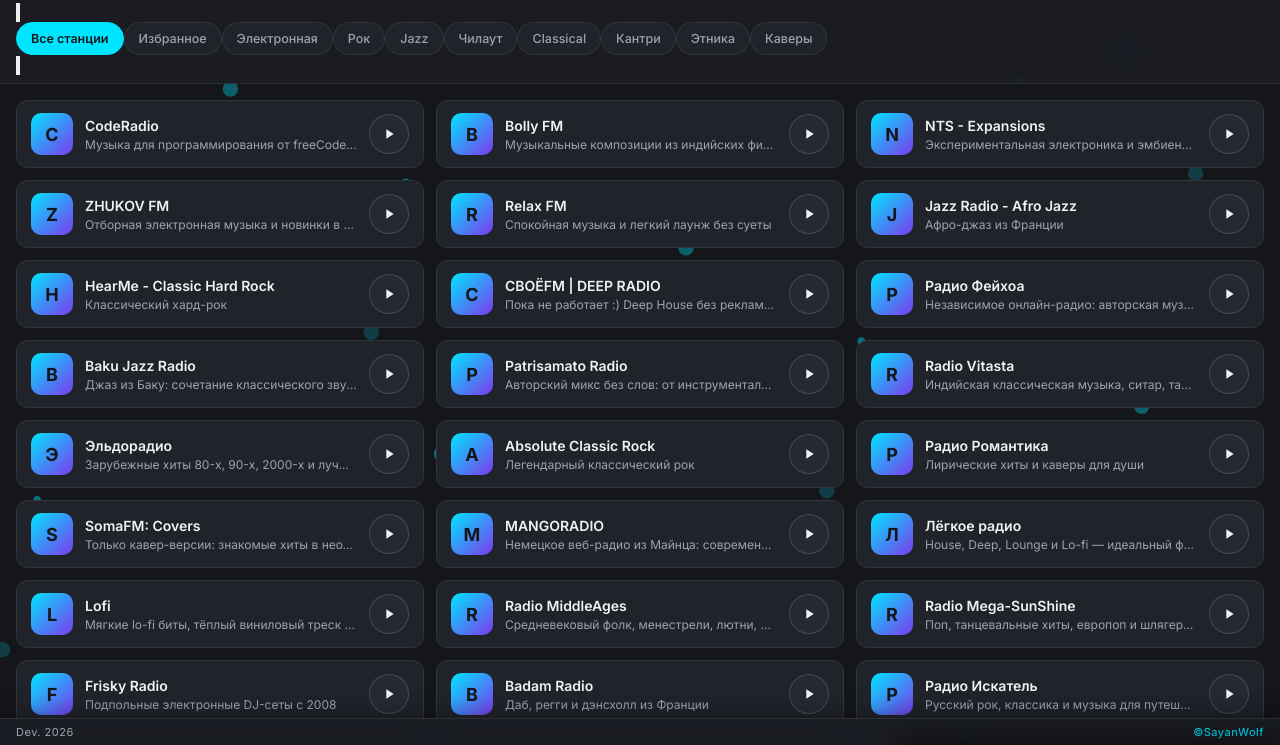
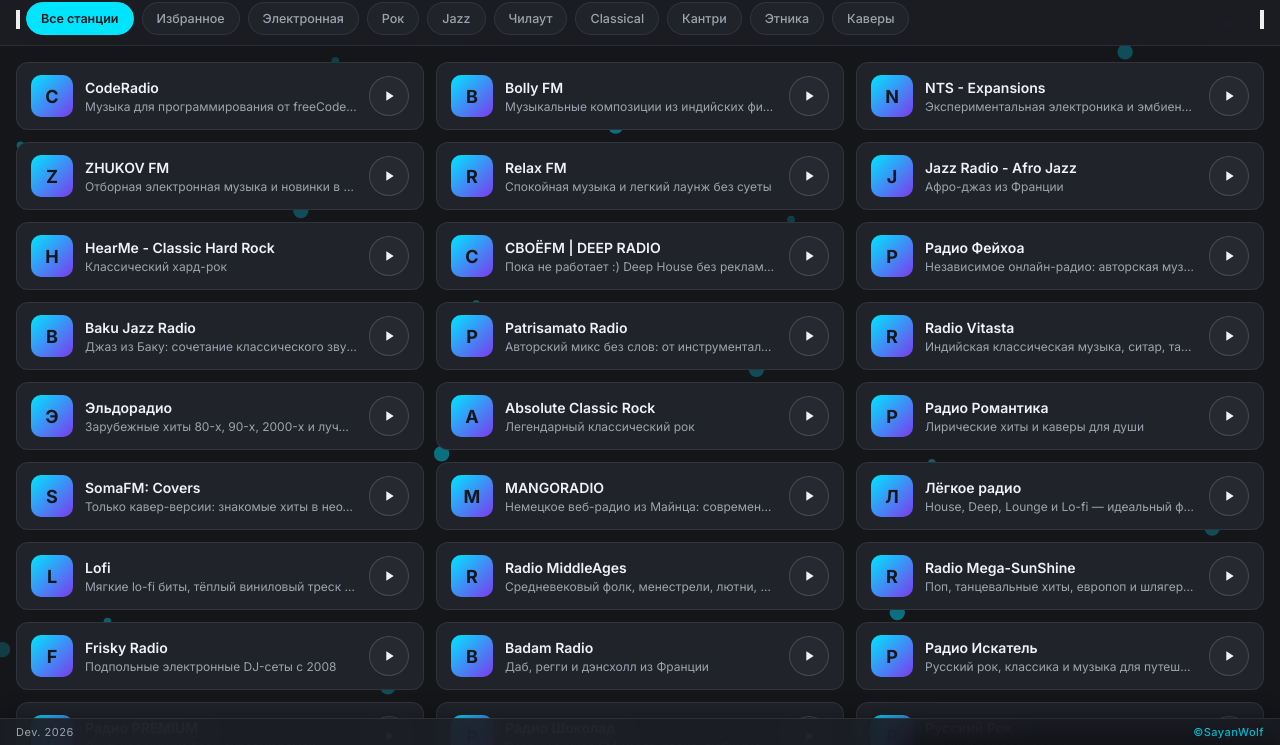
Before and after one commit to SayanWolf/RadioTelescope, a plain HTML site: page index.html in a window 1280 px wide. Shown: the part 55-800 px from the top of the page. Drawn offline with nearby package versions, Linux system fonts and the light colour scheme.

Commit message:
Update index.html

```diff
--- a/index.html
+++ b/index.html
@@ -159,11 +159,12 @@ body[data-theme="light"] #bgLayer { opacity: 0.7; }
   }
   .topbar-btn:hover { background: var(--surface-hover); border-color: var(--border-strong); }
 
-/* ============== ЧИПЫ (стрелки навигации) ============== */
-const chipsEl = $('#chips');
-$('#chipsLeft').addEventListener('click', () => chipsEl.scrollBy({ left: -150, behavior: 'smooth' }));
-$('#chipsRight').addEventListener('click', () => chipsEl.scrollBy({ left: 150, behavior: 'smooth' }));
-
+.chips-wrap {
+    display: flex;
+    align-items: center;
+    gap: 6px;
+    overflow: hidden;
+}
 .chips {
     flex: 1;
     display: flex;
@@ -1075,7 +1076,6 @@ CATEGORIES.forEach(c => {
     });
     chipsEl.appendChild(b);
 });
-
 $('#chipsLeft').addEventListener('click', () => chipsEl.scrollBy({ left: -150, behavior: 'smooth' }));
 $('#chipsRight').addEventListener('click', () => chipsEl.scrollBy({ left: 150, behavior: 'smooth' }));
 
```
Lines whose indentation alone changed are shown as unchanged.
